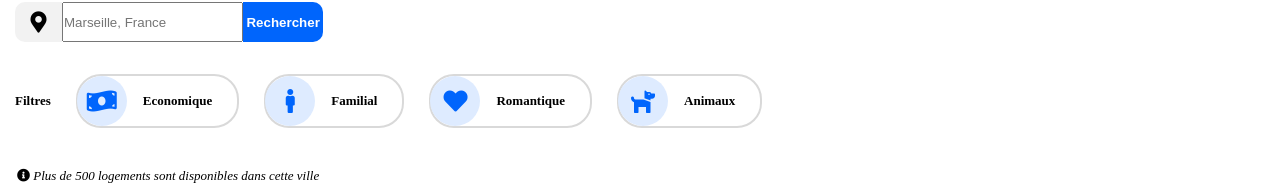
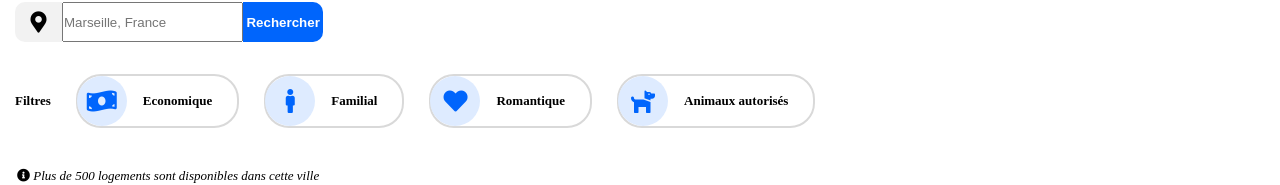
Before and after one commit to EdoBat01/BatumboEdouard_2_270821, a plain HTML site: page index.html in a window 1280 px wide. Shown: the part 198-383 px from the top of the page. Drawn offline with Linux system fonts and the light colour scheme.

Commit message:
--- Auto-Git Commit ---

```diff
--- a/index.html
+++ b/index.html
@@ -80,7 +80,7 @@
                     <div class="circle-icon-filter">
                         <i class="fas fa-dog"></i>
                     </div>
-                    <p>Animaux</p>
+                    <p>Animaux autorisés</p>
                 </div>
             </div>
         </div>
```
